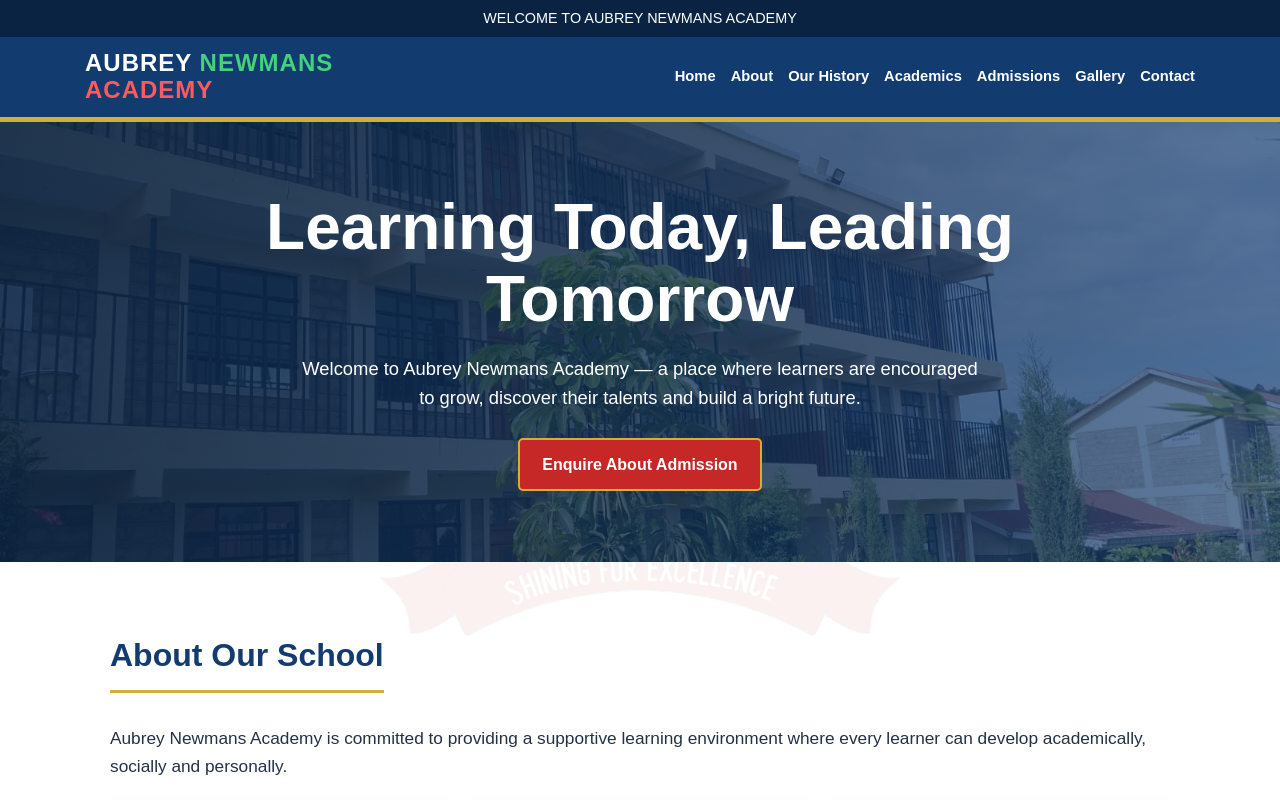
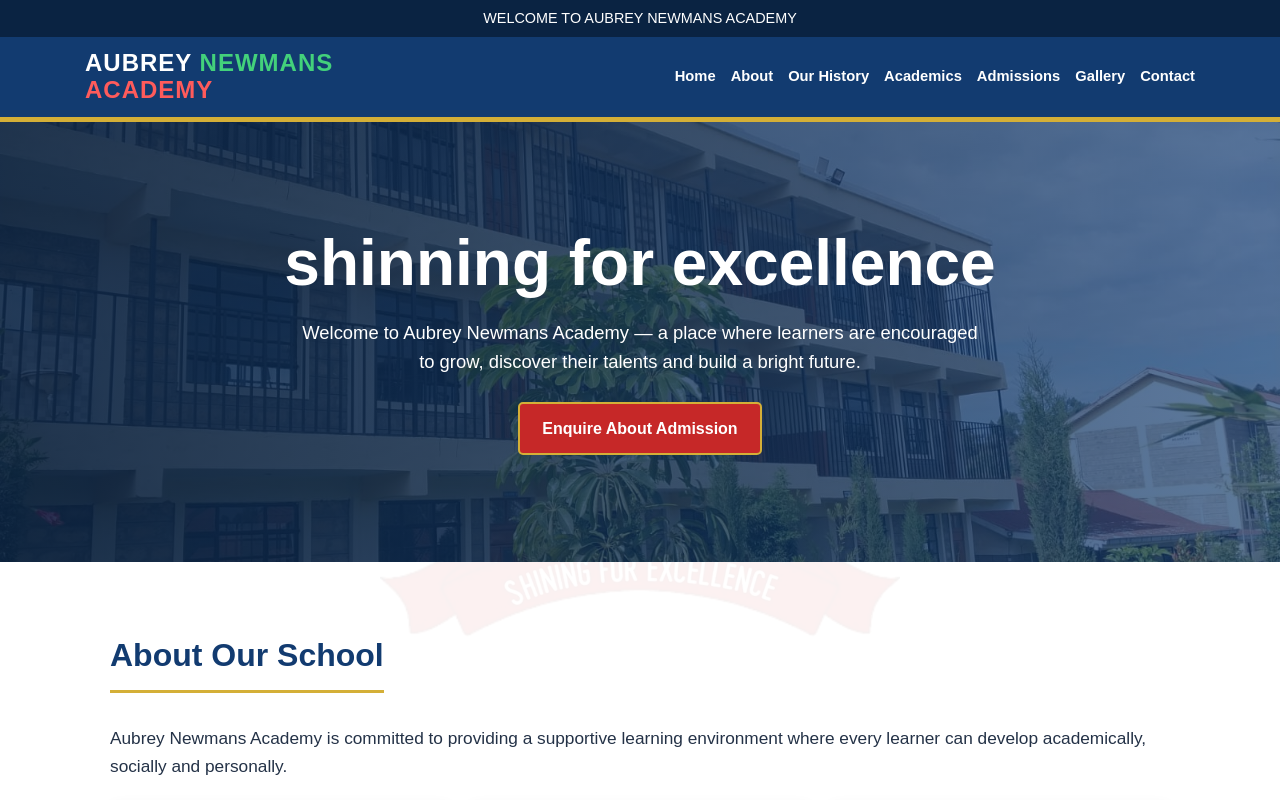
Before and after one commit to mungainicholas68-byte/AUBREY-NEWMAN-S-ACADEMY, a plain HTML site: page index.html in a window 1280 px wide. Shown: the top 800 px of the page. Drawn offline with Linux system fonts and the light colour scheme.

Commit message:
Update hero section heading text

```diff
--- a/index.html
+++ b/index.html
@@ -206,7 +206,7 @@
 
   <section class="hero" id="home">
     <div class="hero-content">
-      <h1>Learning Today, Leading Tomorrow</h1>
+      <h1>shinning for excellence</h1>
       <p>Welcome to Aubrey Newmans Academy — a place where learners are encouraged to grow, discover their talents and build a bright future.</p>
       <a class="btn" href="#admissions">Enquire About Admission</a>
     </div>
```
